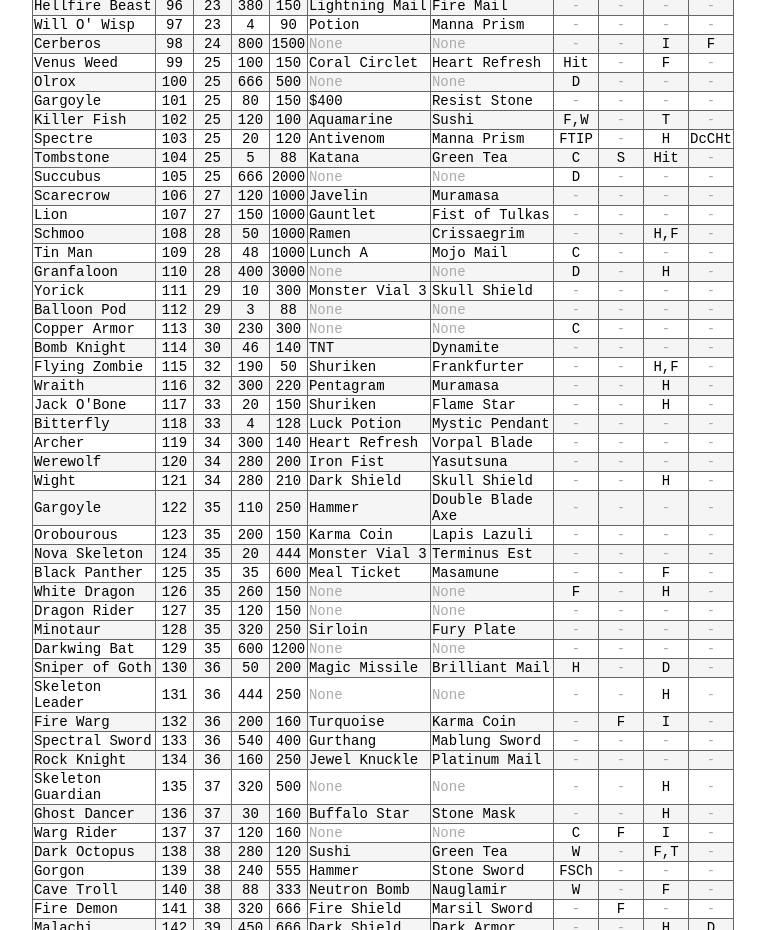
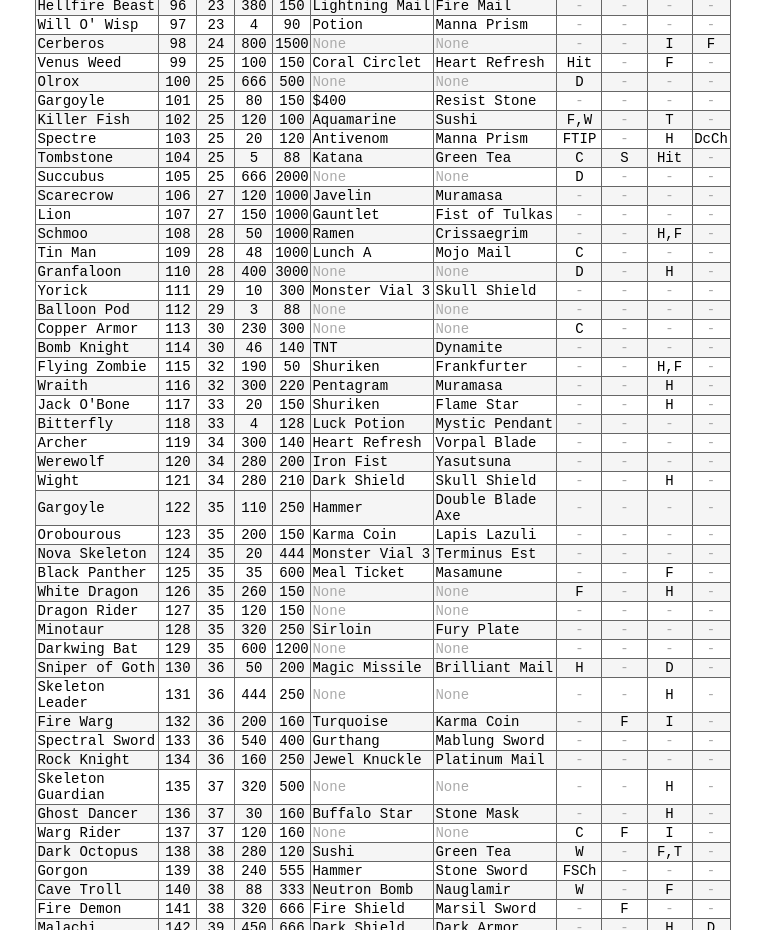
Before and after one commit to drrak/sotn, a plain HTML site: page ss/index.htm in a window 1280 px wide. Shown: the part 1902-2832 px from the top of the page, without its empty margins (257-1022 px from the left). Drawn offline with Linux system fonts and the light colour scheme.

Commit message:
Update index.htm

```diff
--- a/ss/index.htm
+++ b/ss/index.htm
@@ -134,7 +134,7 @@ a:link,a:visited{color:#000;background:#fff;text-decoration:none;}a:hover,a:acti
 	<tr><td>Olrox</td><td>100</td><td>25</td><td>666</td><td>500</td><td>None</td><td>None</td><td>D</td><td>-</td><td>-</td><td>-</td></tr>
 	<tr><td>Gargoyle</td><td>101</td><td>25</td><td>80</td><td>150</td><td>$400</td><td>Resist Stone</td><td>-</td><td>-</td><td>-</td><td>-</td></tr>
 	<tr><td>Killer Fish</td><td>102</td><td>25</td><td>120</td><td>100</td><td>Aquamarine</td><td>Sushi</td><td>F,W</td><td>-</td><td>T</td><td>-</td></tr>
-	<tr><td>Spectre</td><td>103</td><td>25</td><td>20</td><td>120</td><td>Antivenom</td><td>Manna Prism</td><td>FTIP</td><td>-</td><td>H</td><td>DcCHt</td></tr>
+	<tr><td>Spectre</td><td>103</td><td>25</td><td>20</td><td>120</td><td>Antivenom</td><td>Manna Prism</td><td>FTIP</td><td>-</td><td>H</td><td>DcCh</td></tr>
 	<tr><td>Tombstone</td><td>104</td><td>25</td><td>5</td><td>88</td><td>Katana</td><td>Green Tea</td><td>C</td><td>S</td><td>Hit</td><td>-</td></tr>
 	<tr><td>Succubus</td><td>105</td><td>25</td><td>666</td><td>2000</td><td>None</td><td>None</td><td>D</td><td>-</td><td>-</td><td>-</td></tr>
 	<tr><td>Scarecrow</td><td>106</td><td>27</td><td>120</td><td>1000</td><td>Javelin</td><td>Muramasa</td><td>-</td><td>-</td><td>-</td><td>-</td></tr>
```
